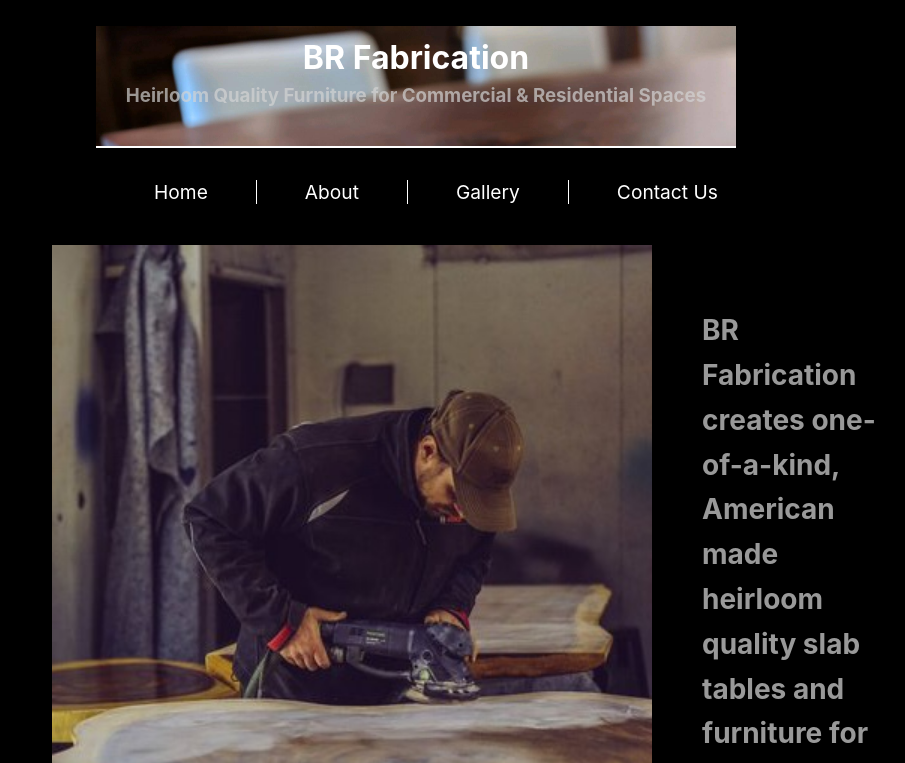
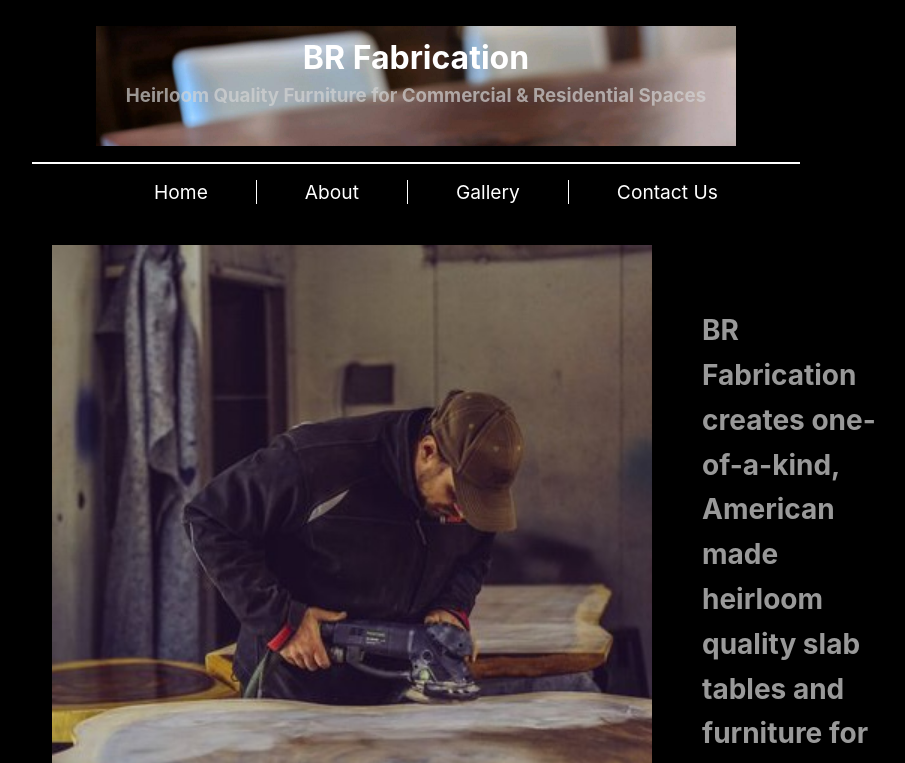
Before and after one commit to mwrowan89/BR-Fabrication-React.js, a React (Create React App) app: page /about in a window 1280 px wide. Shown: the top 763 px of the page, without its empty margins (224-1129 px from the left). Built offline with nearby package versions, Linux system fonts and the light colour scheme.

Commit message:
Added the new top banner to home page

```diff
--- a/src/css/Header.css
+++ b/src/css/Header.css
@@ -7,7 +7,6 @@
   background-size: 100%;
   background-repeat: no-repeat;
   margin: 2vw 5vw 0vw 5vw;
-  border-bottom: 2px solid white;
 }
 
 #header-title {
--- a/src/css/Nav.css
+++ b/src/css/Nav.css
@@ -6,6 +6,7 @@
   width: 100%;
   text-align: center;
   margin-top: 1rem;
+  border-top: 2px solid white;
 }
 
 .nav-items {
--- a/src/pages/HomePage.jsx
+++ b/src/pages/HomePage.jsx
@@ -5,6 +5,7 @@
 import PhotoSlide from "../components/PhotoSlide";
 import HomePageDesc from "../components/HomePageDesc";
 import image1 from "../assets/images/IMG_1780.JPG";
+import TopBanner from "../components/TopBanner";
 
 export default function HomePage() {
   useEffect(() => {
@@ -27,6 +28,7 @@
   }, []);
   return (
     <>
+      <TopBanner />
       <Nav />
       <div className="home-page-background">
         <img
```
